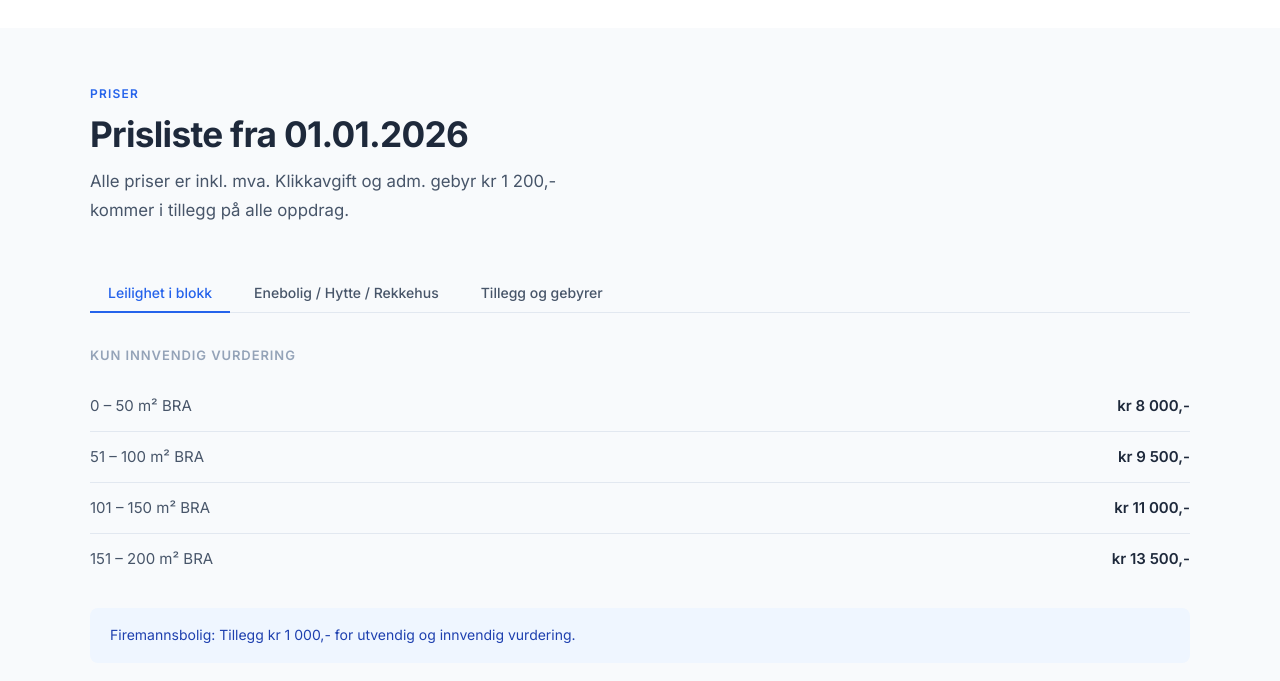
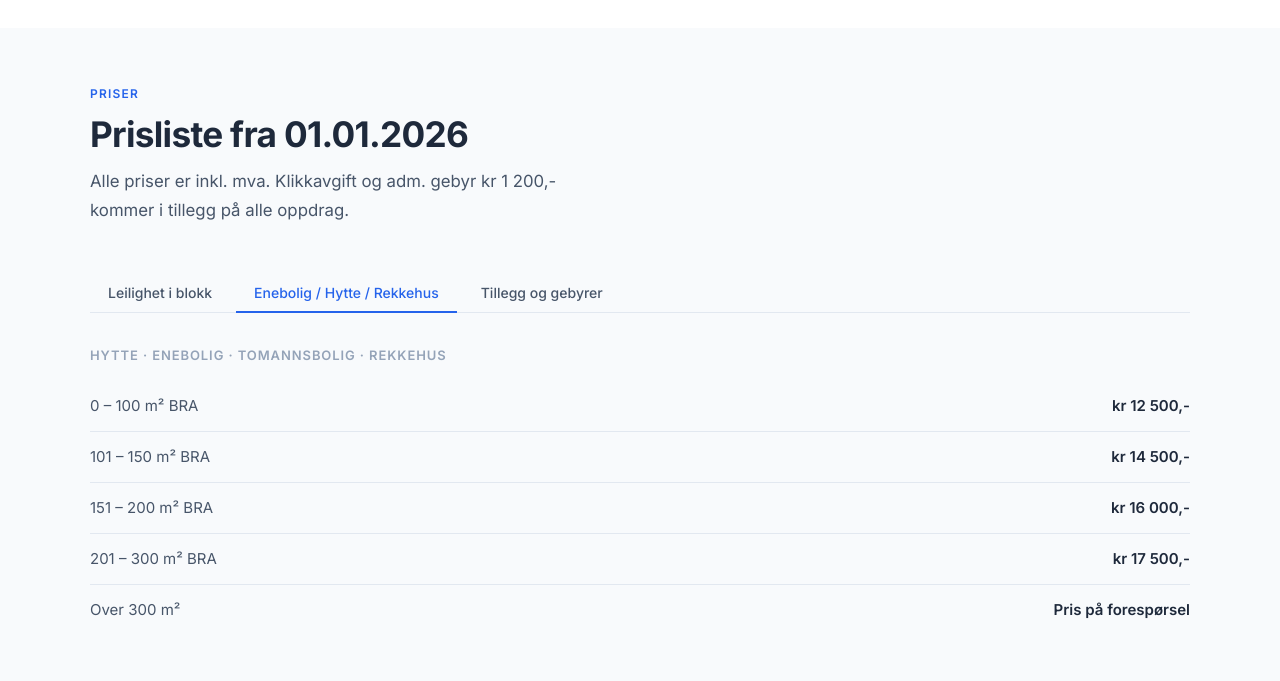
Before and after one commit to SebastianBGg/baretakstNettside, a website: page public/index.html in a window 1280 px wide. Both pictures are taken after a click on the button "Enebolig / Hytte / Rekkehus". Shown: the part 1613-2294 px from the top of the page. Drawn offline with Linux system fonts and the light colour scheme.

Commit message:
Update index.html

```diff
--- a/public/index.html
+++ b/public/index.html
@@ -405,7 +405,8 @@ function setTrackHeight() {
 }
 setTrackHeight();
 window.addEventListener('resize', setTrackHeight);
-</script>
+
+function visTab(id, btn) {
   document.querySelectorAll('.pris-panel').forEach(p => p.classList.remove('active'));
   document.querySelectorAll('.tab').forEach(t => t.classList.remove('active'));
   document.getElementById('p-' + id).classList.add('active');
```
